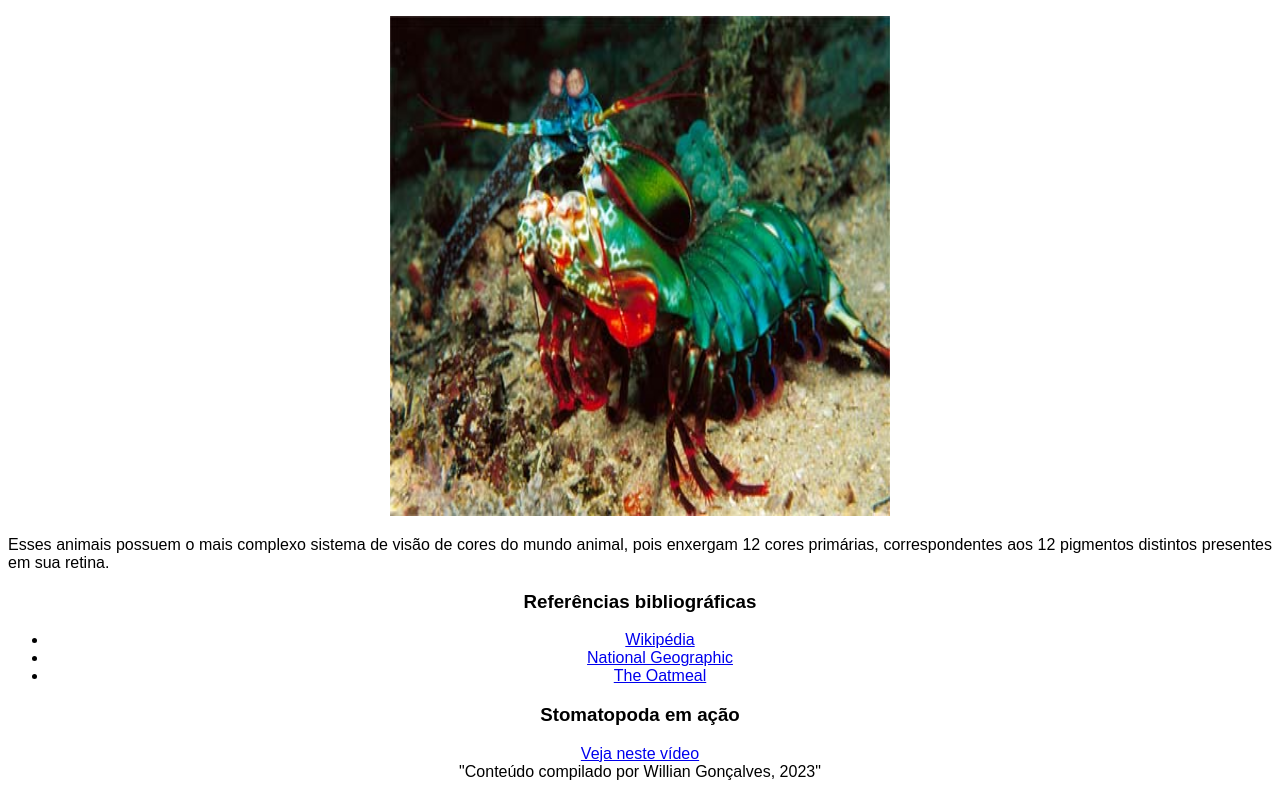
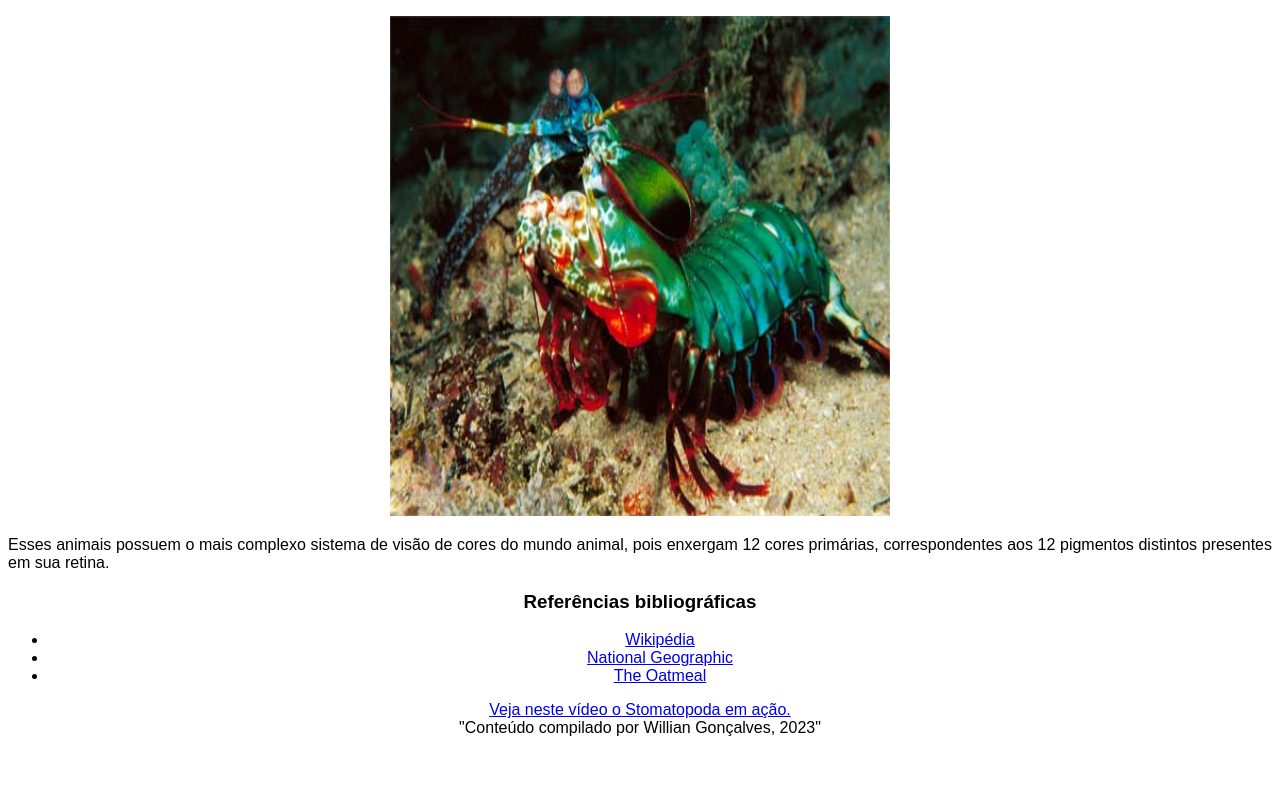
Before and after one commit to williandpg/semantic-html, a website: page index.html in a window 1280 px wide. Shown: the part 1718-2507 px from the top of the page. After the commit the page ends 2463 px from the top, so only its background shows below. Drawn offline with Linux system fonts and the light colour scheme.

Commit message:
Ajustando o link do aside

```diff
--- a/index.html
+++ b/index.html
@@ -71,11 +71,10 @@
             </section>
         </article>
         <aside>
-            <h3>Stomatopoda em ação</h3>
-            <a href="https://www.youtube.com/watch?v=E0Li1k5hGBE&ab_channel=NatGeoWILD" target="_blank">Veja neste vídeo</a>
+            <a href="https://www.youtube.com/watch?v=E0Li1k5hGBE" target="_blank">Veja neste vídeo o Stomatopoda em ação.</a>
         </aside>
         <footer>
-            "Conteúdo compilado por <insere seu nome>Willian Gonçalves, <ano atual>2023"
+            "Conteúdo compilado por Willian Gonçalves, 2023"
         </footer>
   </body>
 </html>
```
Lines whose indentation alone changed are shown as unchanged.
